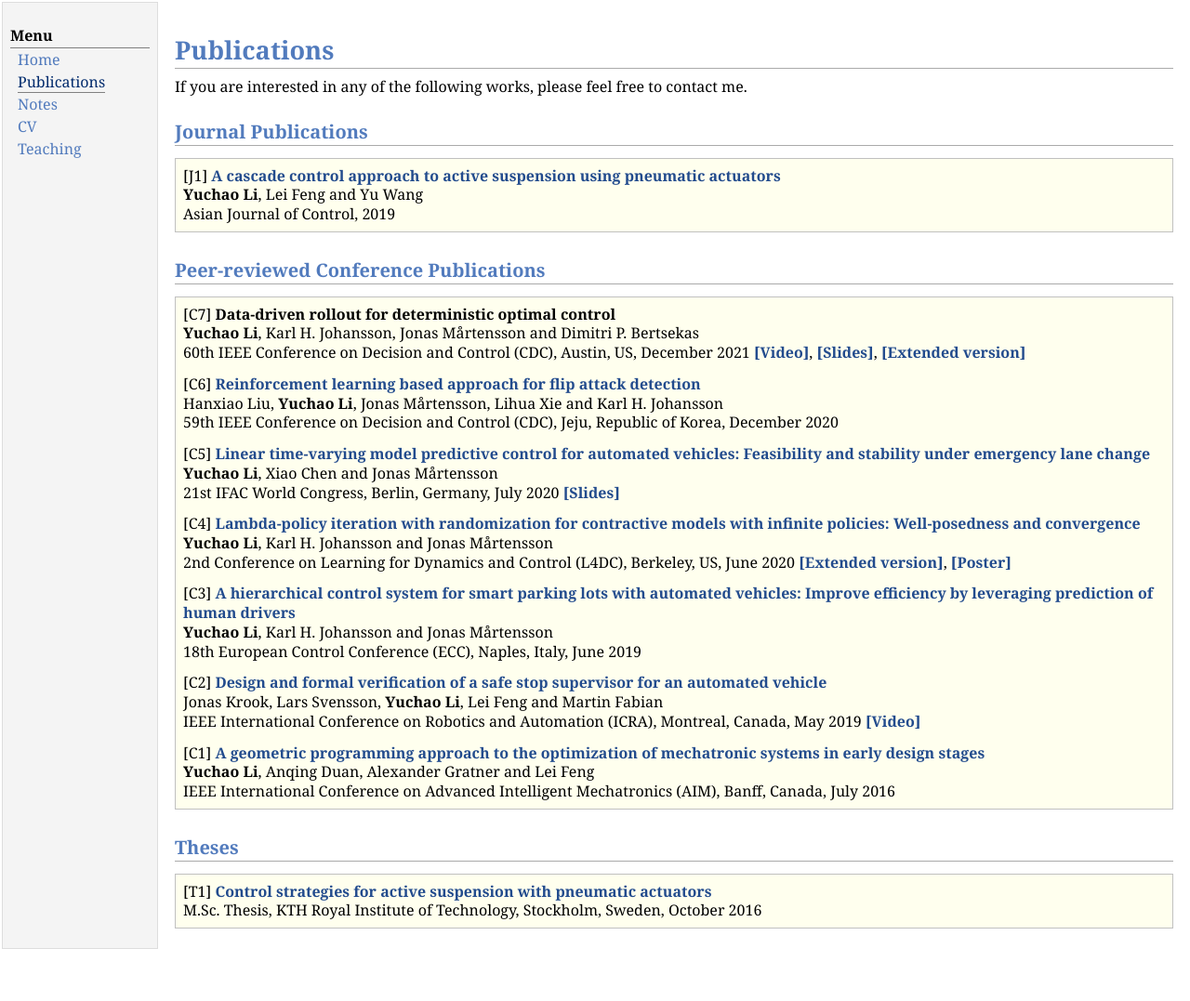
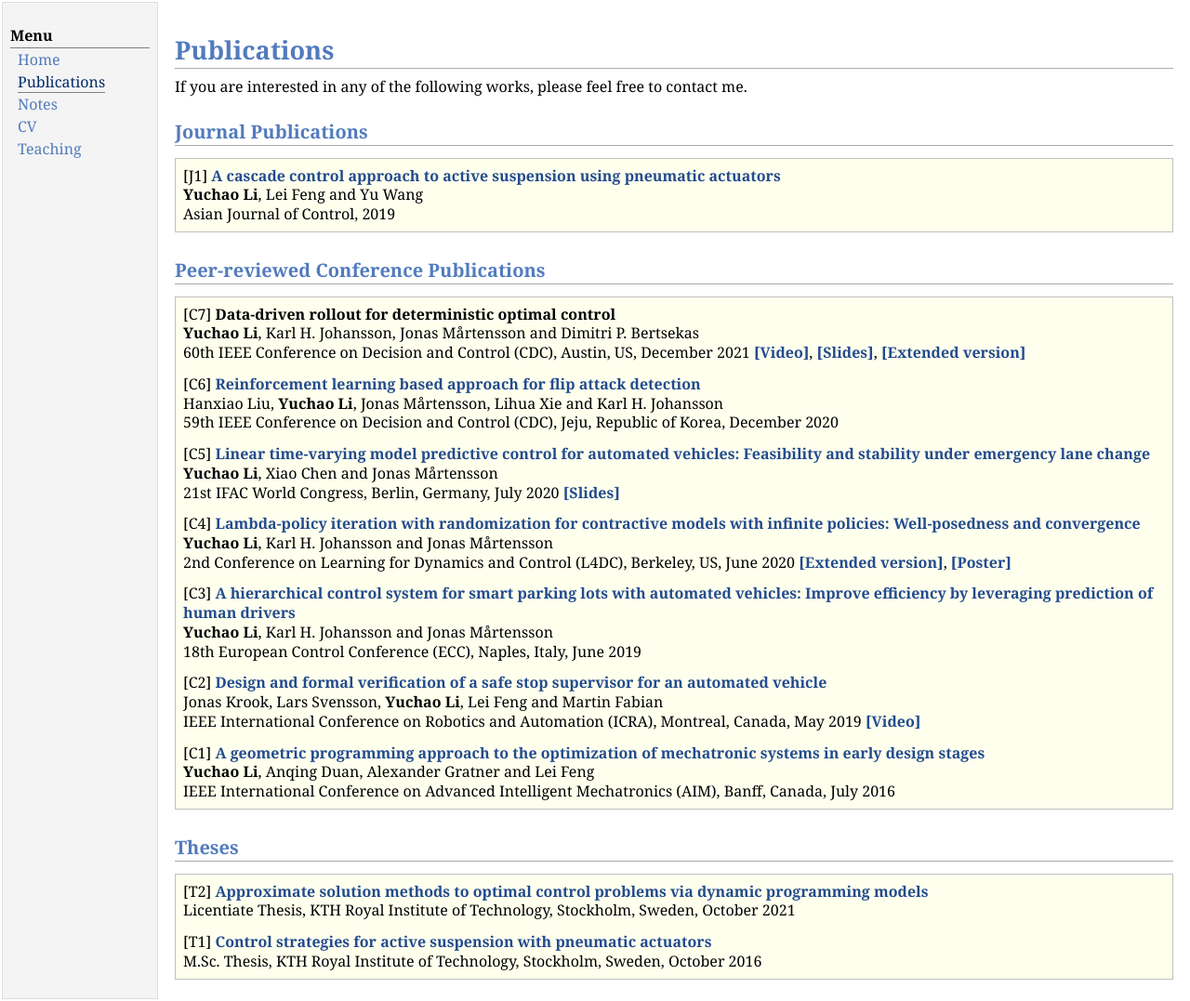
Before and after one commit to yuchaotaigu/yuchaotaigu.github.io, a Jekyll site: the page research.html, which Jekyll copies as it is, in a window 1280 px wide. Shown: the whole page at 93% size. Built offline with Jekyll 4.4.1, drawn with Linux system fonts in a browser that asks for light colours; comment, search, counter and statistics services are not loaded; before the commit the page ends 1023 px from its top, so only the background shows below that.

Commit message:
lic thesis update

```diff
--- a/research.html
+++ b/research.html
@@ -67,6 +67,8 @@ IEEE International Conference on Advanced Intelligent Mechatronics (AIM), Banff,
 <h2>Theses</h2>
 <div class="infoblock">
 <div class="blockcontent">
+ <p>[T2] <a href="http://urn.kb.se/resolve?urn=urn:nbn:se:kth:diva-305283"><b>Approximate solution methods to optimal control problems via dynamic programming models </b></a><br />
+Licentiate Thesis, KTH Royal Institute of Technology, Stockholm, Sweden, October 2021</p>
   <p>[T1] <a href="http://urn.kb.se/resolve?urn=urn:nbn:se:kth:diva-194174"><b>Control strategies for active suspension with pneumatic actuators </b></a><br />
 M.Sc. Thesis, KTH Royal Institute of Technology, Stockholm, Sweden, October 2016</p>
   </div></div>
```
